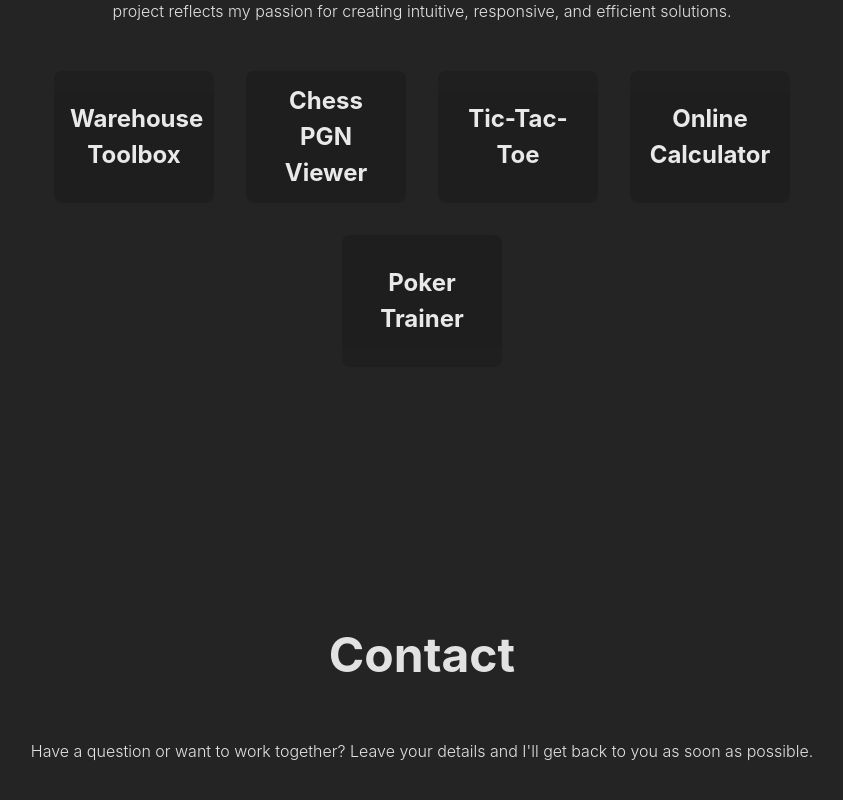
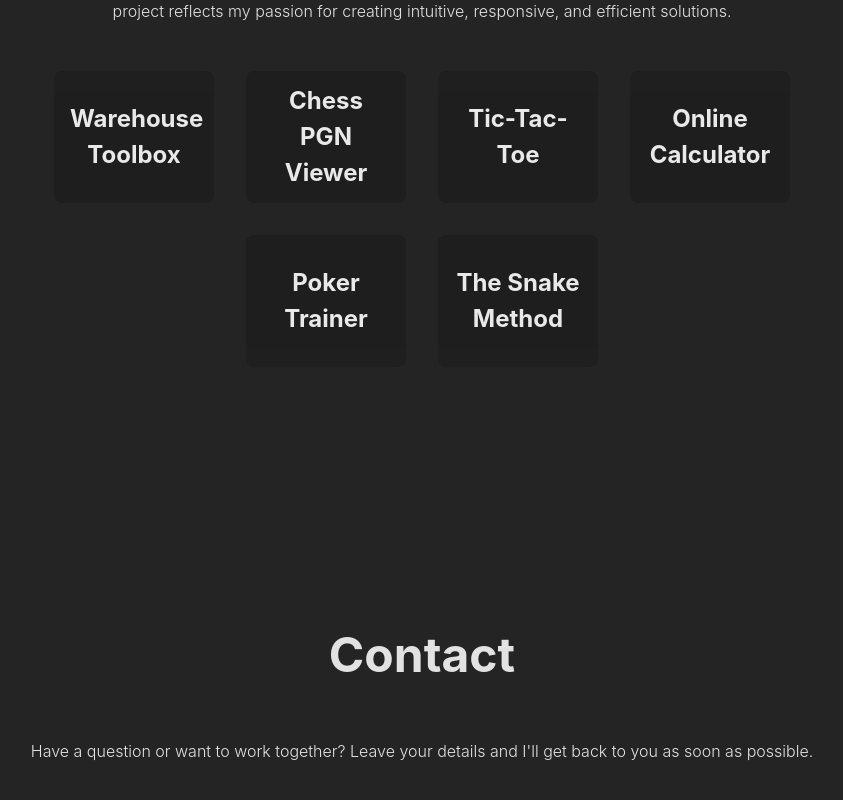
Before and after one commit to Joshieingold/JoshuaLynchPortfolio, a React (Vite) app: page / in a window 1280 px wide. Shown: the part 1940-2740 px from the top of the page, without its empty margins (218-1061 px from the left). Built offline with nearby package versions, Linux system fonts and the light colour scheme.

Commit message:
added snake project card and removed '.' from loader

```diff
--- a/src/Loader/loader.jsx
+++ b/src/Loader/loader.jsx
@@ -14,9 +14,9 @@ const Loader = () => {
     return (
         <div className="preloader">
             <div className="texts-container">
-                <span>Learn.</span>
-                <span>Code.</span>
-                <span>Create.</span>
+                <span>Learn</span>
+                <span>Code</span>
+                <span>Create</span>
             </div>
         </div>
     );
--- a/src/Works/works.jsx
+++ b/src/Works/works.jsx
@@ -2,8 +2,9 @@ import React, { useState } from 'react';
 import Calc from "../assets/Calculator.png";
 import Chess from "../assets/ChessPngViewer.png";
 import WarehouseToolbox from "../assets/ExcelImportTool.png";
+import Poker from "../assets/poker.png";
+import Snake from "../assets/Snake.png";
 import TTT from "../assets/TikTacToe.png";
-import Poker from "../assets/poker.png";
 import './works.css';
 const ProjectCard = ({ title, description, image, githubLink }) => {
     const [expanded, setExpanded] = useState(false);
@@ -84,7 +85,12 @@ const Works = () => {
                     image={Poker}
                     githubLink="https://github.com/Joshieingold/poker-trainer"
                     />
-
+                <ProjectCard
+                    title="The Snake Method"
+                    description="The classic game of snake reimagined with power-ups, characters, and a nice pixel art vibe built in react native."
+                    image={Snake}
+                    githubLink="https://github.com/Joshieingold/Rojers-The-Snake-Method"
+                    />
             </div>
         </section>
     );
```
Also changed, not shown: src/assets/Snake.png (added).
